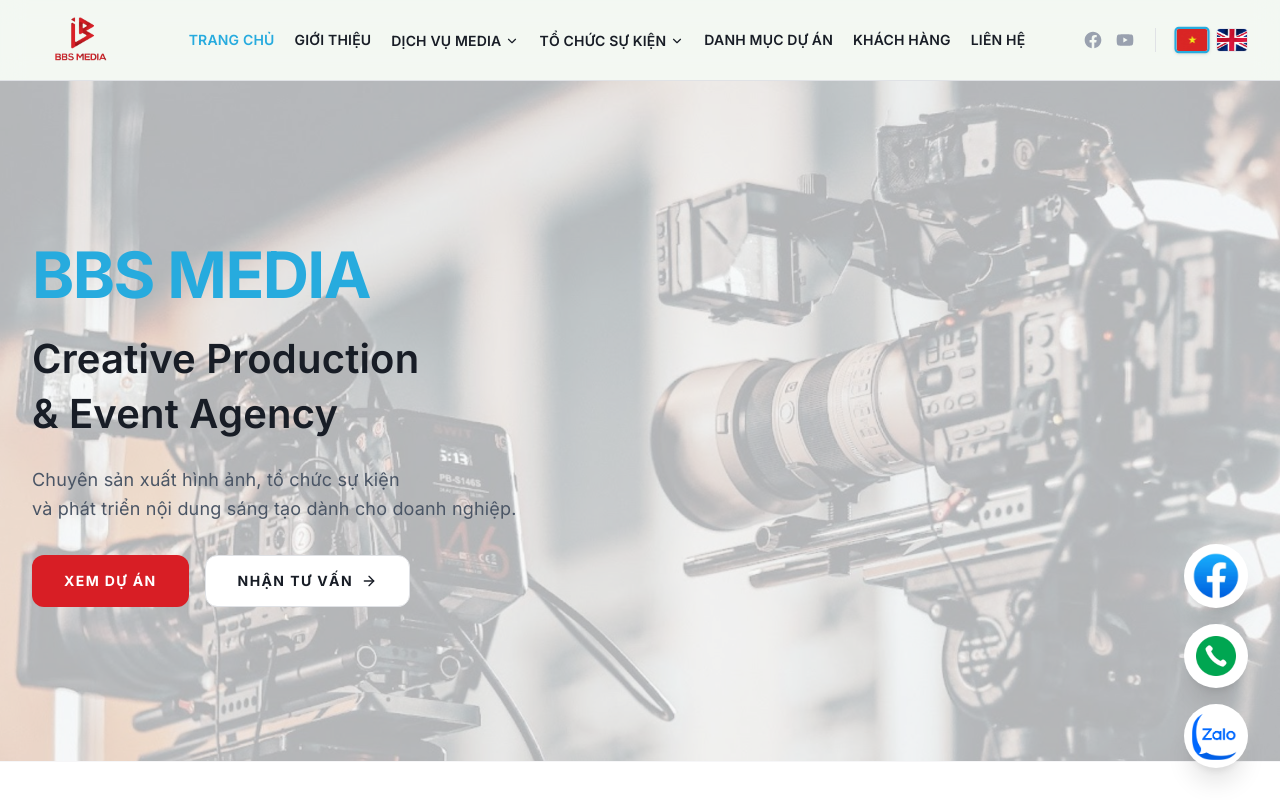
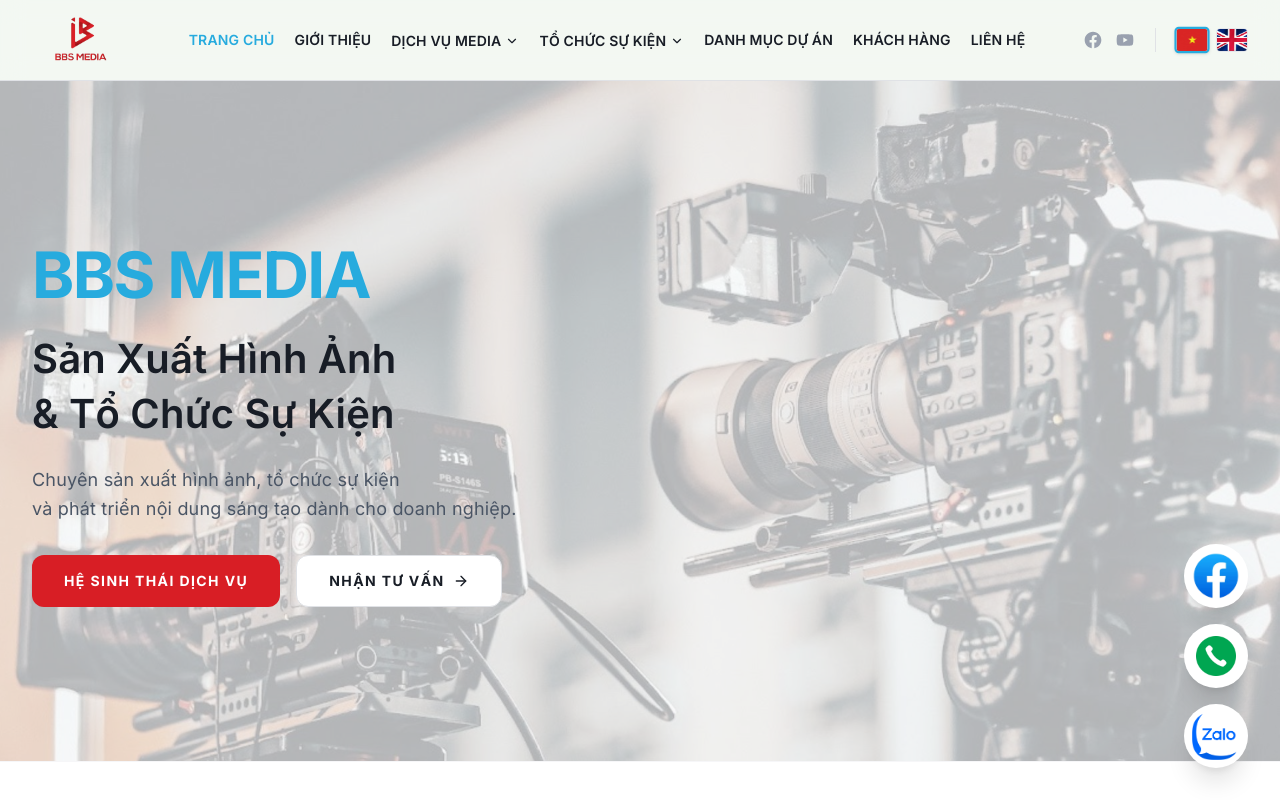
Before and after one commit to Soupsix/bbs-landing-page, a Next.js app: page / in a window 1280 px wide. Shown: the top 800 px of the page. Built offline with nearby package versions, Linux system fonts and the light colour scheme.

Commit message:
Update 1.1: Hero translated to vietnamese

```diff
--- a/components/sections/Hero.tsx
+++ b/components/sections/Hero.tsx
@@ -7,10 +7,10 @@ import { useLanguage } from "@/components/contexts/LanguageContext";
 const CONTENT = {
   vi: {
     brand: "BBS MEDIA",
-    tagline1: "Creative Production",
-    tagline2: "& Event Agency",
+    tagline1: "Sản Xuất Hình Ảnh",
+    tagline2: "& Tổ Chức Sự Kiện",
     description: "Chuyên sản xuất hình ảnh, tổ chức sự kiện\nvà phát triển nội dung sáng tạo dành cho doanh nghiệp.",
-    btnPrimary: "Xem dự án",
+    btnPrimary: "Hệ sinh thái dịch vụ",
     btnSecondary: "Nhận tư vấn",
   },
   en: {
```
